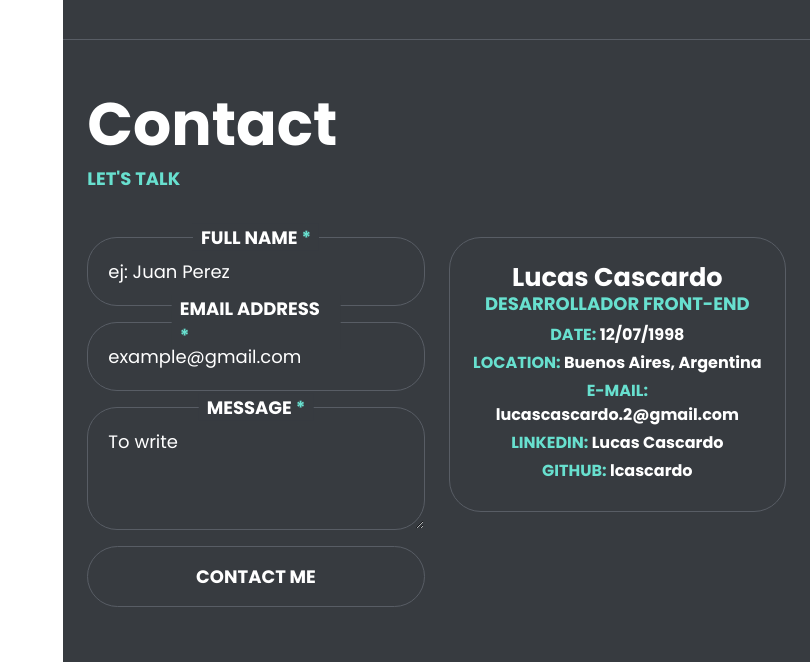
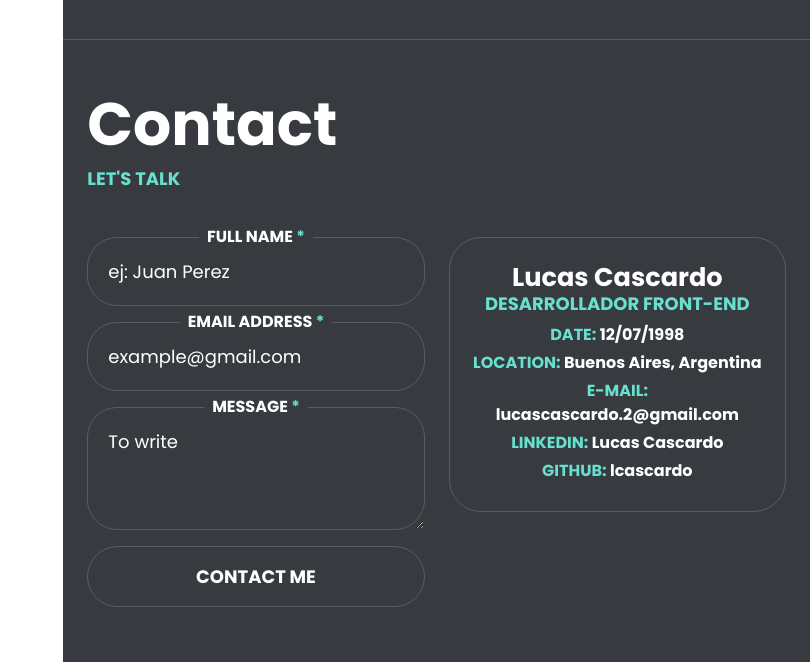
Before and after one commit to lcascardo/Portfolio, a website: page index.html in a window 1280 px wide. Shown: the part 2266-2928 px from the top of the page, without its empty margins (470-1280 px from the left). Drawn offline with nearby package versions, Linux system fonts and the light colour scheme.

Commit message:
Correcciones de formulario

```diff
--- a/index.html
+++ b/index.html
@@ -189,7 +189,7 @@
                 <form action="https://formsubmit.co/ed4236272848258a37128a3c2a95751c" method="post" class="mb-5 needs-validation" novalidate>
                   <div class="mb-3 position-relative">
                     <label for="fullName"
-                      class="form-label font6 fw-bolder text-blanco-color position-absolute top-0 start-50 translate-middle bg-primary px-2">FULL
+                      class="form-label font7 fw-bolder text-blanco-color position-absolute top-0 start-50 translate-middle bg-primary px-2">FULL
                       NAME <span class="text-celeste-color">*</span></label>
                     <input type="text" class="form-control font6" id="fullName" placeholder="ej: Juan Perez" name="name" required>
                     <div class="valid-feedback">
@@ -201,7 +201,7 @@
                   </div>
                   <div class="mb-3 position-relative">
                     <label for="mail"
-                      class="form-label font6 fw-bolder text-blanco-color position-absolute top-0 start-50 translate-middle bg-primary px-2">EMAIL
+                      class="form-label font7 fw-bolder text-blanco-color position-absolute top-0 start-50 translate-middle bg-primary px-2">EMAIL
                       ADDRESS <span class="text-celeste-color">*</span></label>
                     <input type="email" class="form-control font6" id="mail" placeholder="example@gmail.com" name="mail" required>
                     <div class="valid-feedback">
@@ -213,7 +213,7 @@
                   </div>
                   <div class="mb-3 position-relative">
                     <label for="message"
-                      class="form-label font6 fw-bolder text-blanco-color position-absolute top-0 start-50 translate-middle bg-primary px-2">MESSAGE
+                      class="form-label font7 fw-bolder text-blanco-color position-absolute top-0 start-50 translate-middle bg-primary px-2">MESSAGE
                       <span class="text-celeste-color">*</span></label>
                     <textarea class="form-control font6" id="message" rows="3" placeholder="To write" name="message" required></textarea>
                     <div class="valid-feedback">
```
